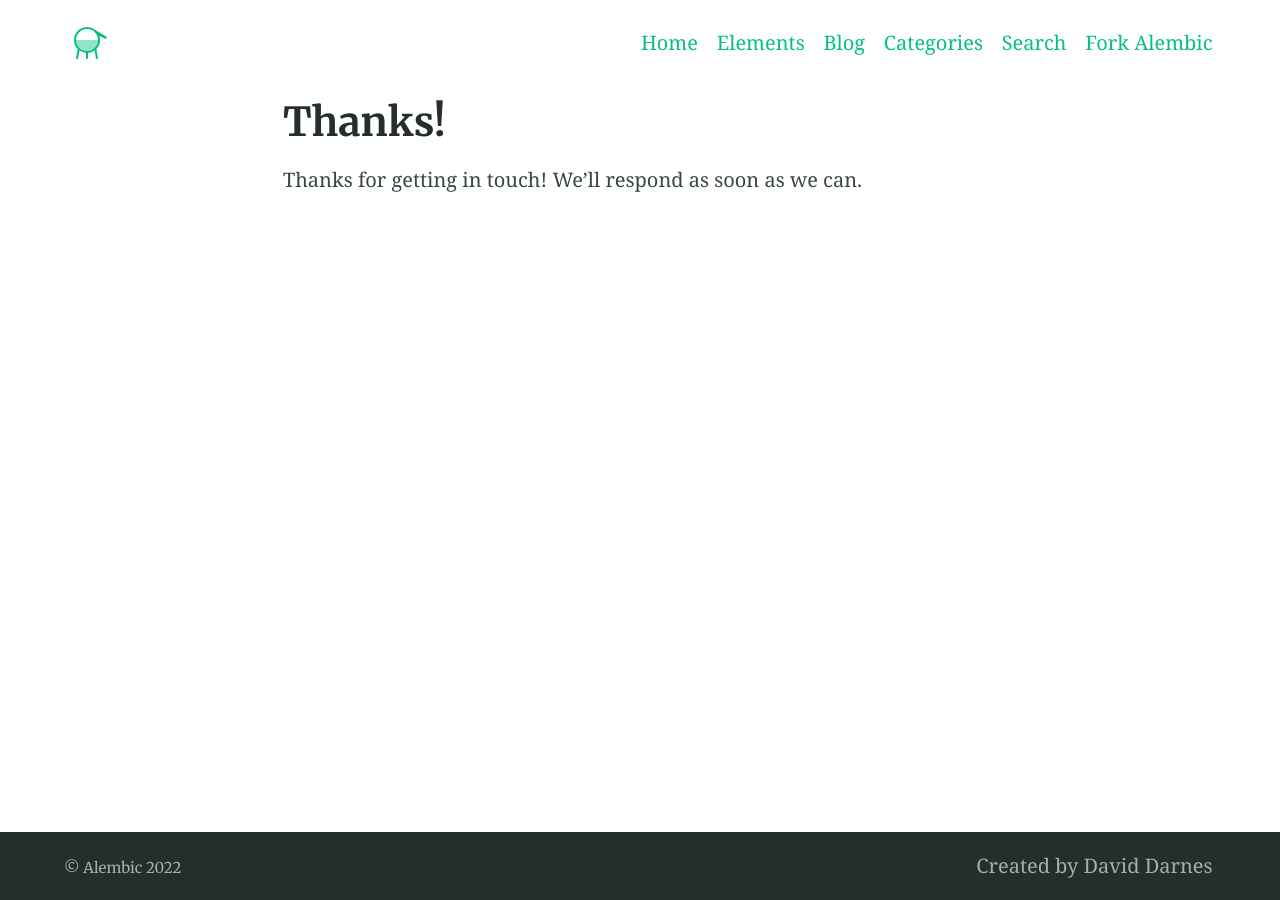
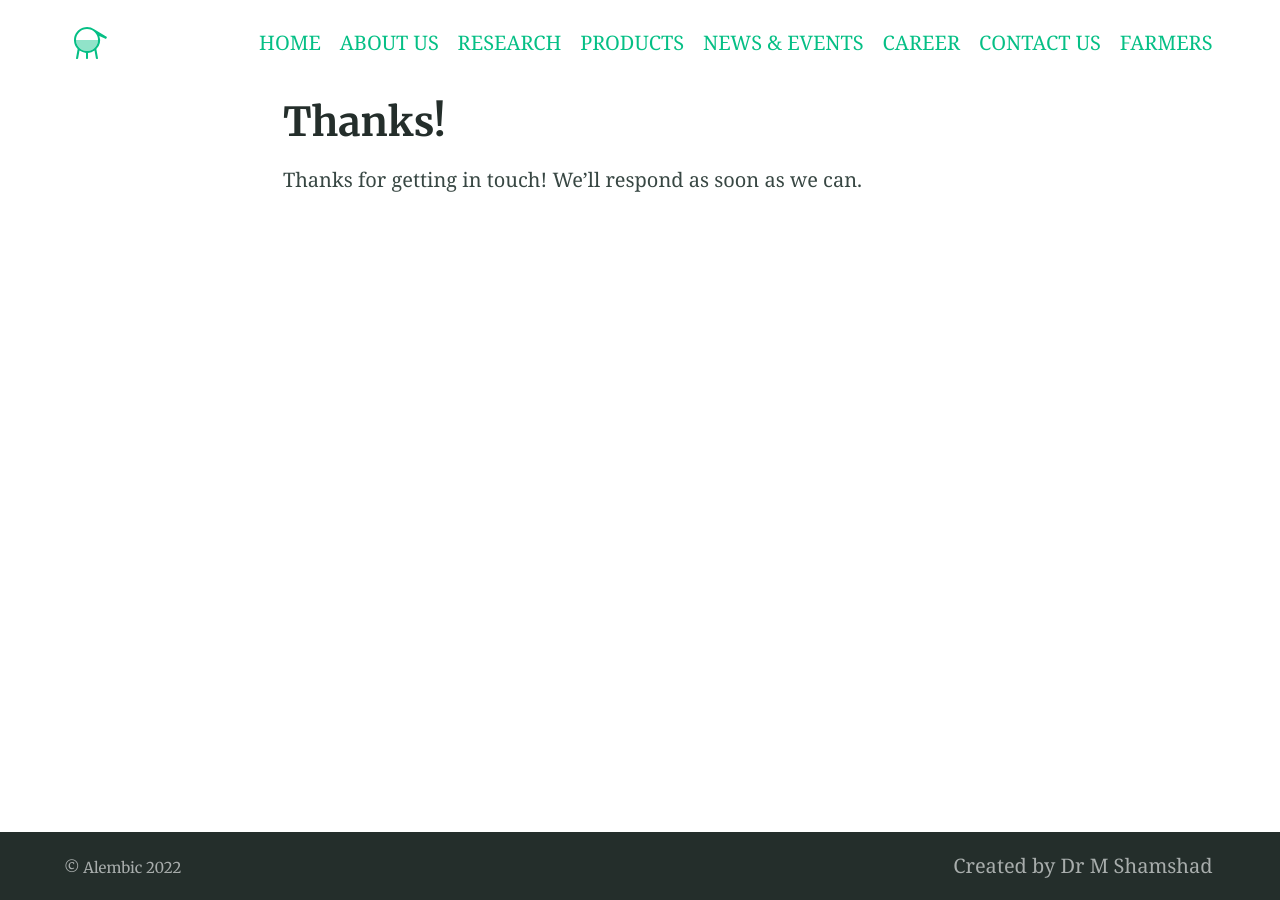
Before and after one commit to nnfseeds/nnfseeds.github.io, a Jekyll site: the page built from thanks.md, in a window 1280 px wide. Built offline with Jekyll 4.4.1, drawn with Linux system fonts in a browser that asks for light colours.

Commit message:
Update _config.yml

```diff
--- a/_config.yml
+++ b/_config.yml
@@ -121,22 +121,28 @@ favicons: # Favicons are also used in the manifest file. Syntax is 'size: path'
 
 # 9. Site navigation
 navigation_header:
-- title: Home
-  url: /
-- title: Elements
-  url: /elements/
-- title: Blog
-  url: /blog/
-- title: Categories
-  url: /categories/
-- title: Search
-  url: /search/
-- title: Fork Alembic
-  url: https://github.com/daviddarnes/alembic
+- title: HOME
+  url: /home/
+- title: ABOUT US
+  url: /about us/
+- title: RESEARCH
+  url: /research/
+- title: PRODUCTS
+  url: /products/
+- title: NEWS & EVENTS
+  url: /news/
+- title: CAREER
+  url: /carrier/
+- title: CONTACT US
+  url: /CONTACTS US/
+- title: FARMERS
+  url: /farmers/
+
+
 
 navigation_footer:
-- title: Created by David Darnes
-  url: https://darn.es
+- title: Created by Dr M Shamshad
+  url: https://shamshadm.github.io
 
 social_links: # Appears in sidebar. Set the urls then uncomment and comment out as desired
   Twitter: https://twitter.com/DavidDarnes
```
